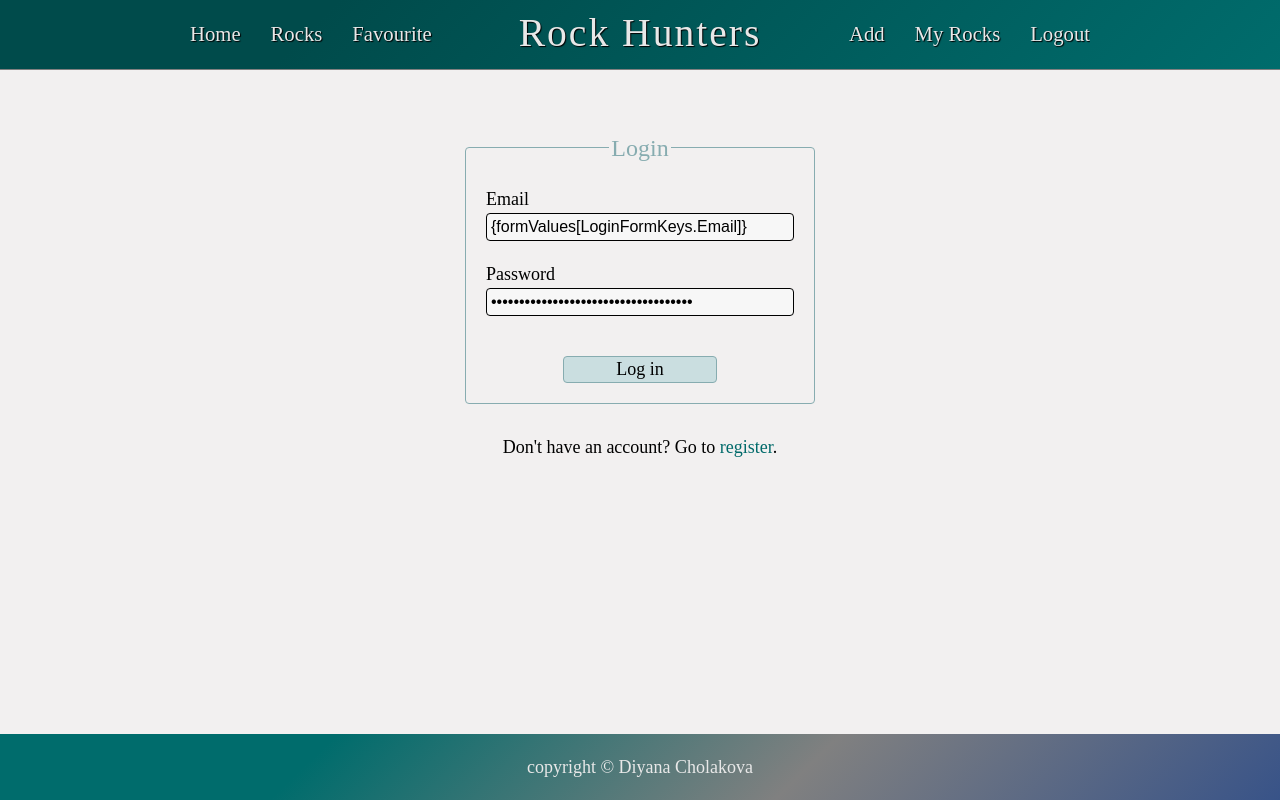
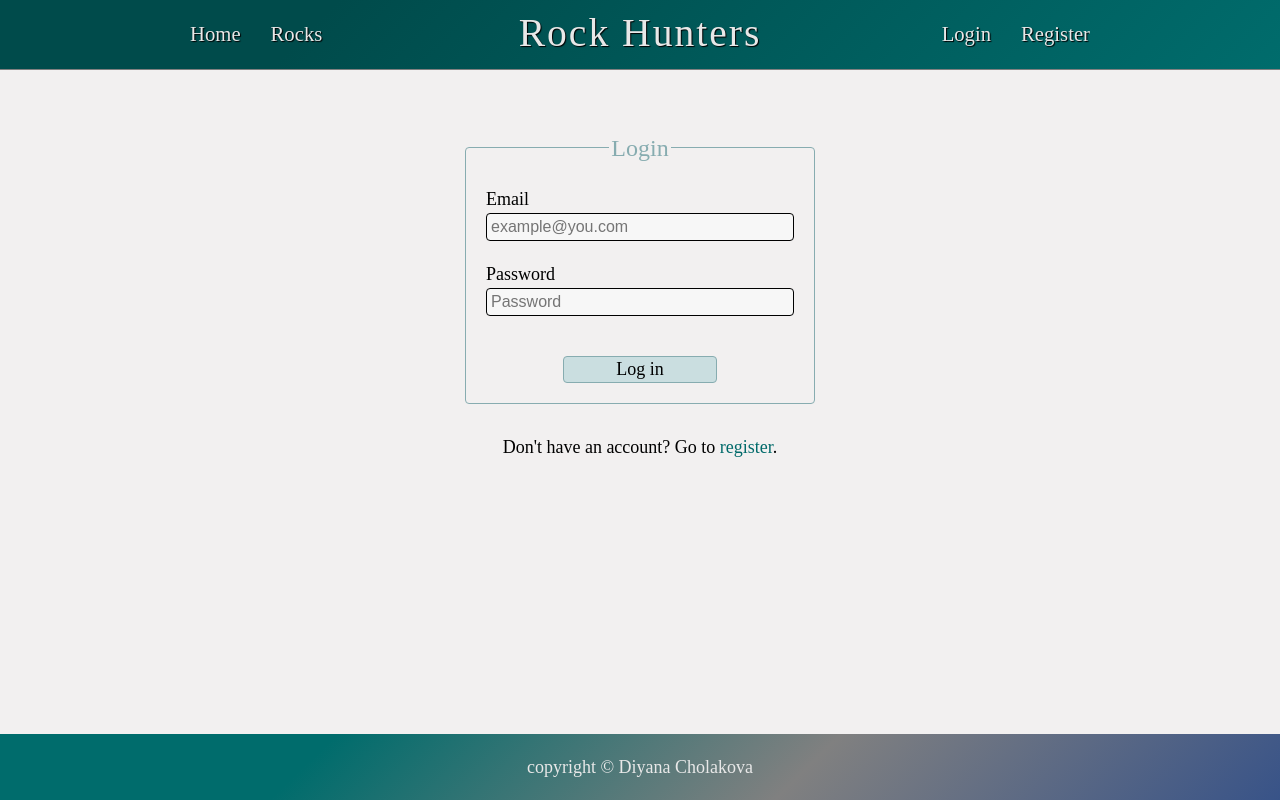
Before and after one commit to diynamix/RockHunters, an Angular app in the folder rock-hunters/: page /login in a window 1280 px wide. Built offline with nearby package versions, Linux system fonts and the light colour scheme; a web font is replaced by a local one.

Commit message:
added user service with dummy login ang logout

```diff
--- a/rock-hunters/src/app/core/header/header.component.html
+++ b/rock-hunters/src/app/core/header/header.component.html
@@ -39,7 +39,7 @@
                             <a href="#">My Rocks</a>
                         </li>
                         <li *ngIf="isLoggedIn" class="nav-item">
-                            <a href="#">Logout</a>
+                            <a (click)="logout()">Logout</a>
                         </li>
                     </ul>
                 </div>
--- a/rock-hunters/src/app/core/header/header.component.ts
+++ b/rock-hunters/src/app/core/header/header.component.ts
@@ -1,4 +1,6 @@
 import { Component } from '@angular/core';
+import { Router } from '@angular/router';
+import { UserService } from 'src/app/user/user.service';
 
 @Component({
   selector: 'app-header',
@@ -6,5 +8,14 @@ import { Component } from '@angular/core';
   styleUrls: ['./header.component.css']
 })
 export class HeaderComponent {
-  isLoggedIn = true;
+  constructor(private userService: UserService, private router: Router) {}
+
+  get isLoggedIn(): boolean {
+    return this.userService.isLogged;
+  }
+
+  logout() {
+    this.userService.logout();
+    this.router.navigate(['/home']);
+  }
 }
--- /dev/null
+++ b/rock-hunters/src/app/types/user.ts
@@ -0,0 +1,6 @@
+export interface User {
+    // _id: string,
+    email: string,
+    username: string,
+    password: string,
+}
--- a/rock-hunters/src/app/user/login/login.component.html
+++ b/rock-hunters/src/app/user/login/login.component.html
@@ -5,7 +5,7 @@
 
         <section class="form-section">
 
-            <form id="login-form" onSubmit={onSubmit}>
+            <form id="login-form" action="" method="">
 
                 <fieldset>
 
@@ -13,20 +13,19 @@
 
                     <div class="form-group">
                         <label htmlFor={LoginFormKeys.Email} class="form-label">Email</label>
-                        <input type="email" id="email" name={LoginFormKeys.Email} class="form-control"
-                            placeholder="example@you.com" value={formValues[LoginFormKeys.Email]} onChange={onChange}
-                            required />
+                        <input type="email" id="email" name="email" class="form-control" placeholder="example@you.com"
+                            required #inputEmail />
                     </div>
 
                     <div class="form-group">
                         <label htmlFor={LoginFormKeys.Password} class="form-label">Password</label>
-                        <input type="password" id="password" name={LoginFormKeys.Password} class="form-control"
-                            placeholder="Password" value={formValues[LoginFormKeys.Password]} onChange={onChange}
-                            required />
+                        <input type="password" id="password" name="password" class="form-control" placeholder="Password"
+                            required #inputPassword />
                     </div>
 
                     <div>
-                        <button id="login-submit" type="submit" class="sbm-btn">Log in</button>
+                        <button id="login-submit" type="submit" class="sbm-btn"
+                            (click)="login($event, inputEmail.value, inputPassword.value)">Log in</button>
                     </div>
                 </fieldset>
 
--- a/rock-hunters/src/app/user/login/login.component.ts
+++ b/rock-hunters/src/app/user/login/login.component.ts
@@ -1,4 +1,5 @@
 import { Component } from '@angular/core';
+import { UserService } from '../user.service';
 
 @Component({
   selector: 'app-login',
@@ -6,5 +7,10 @@ import { Component } from '@angular/core';
   styleUrls: ['./login.component.css']
 })
 export class LoginComponent {
+  constructor(private userService: UserService) {}
 
+  login(event: Event, email: string, password: string) {
+    event.preventDefault();
+    this.userService.login();
+  }
 }
--- /dev/null
+++ b/rock-hunters/src/app/user/user.service.ts
@@ -0,0 +1,39 @@
+import { Injectable } from '@angular/core';
+import { User } from '../types/user';
+
+@Injectable({
+  providedIn: 'root'
+})
+export class UserService {
+  user: User | undefined;
+  USER_KEY = '[user]';
+
+  get isLogged(): boolean {
+    return !!this.user;
+  }
+
+  constructor() {
+    try {
+      const lsUser = localStorage.getItem(this.USER_KEY) || '';
+      this.user = JSON.parse(lsUser);
+    } catch (err) {
+      this.user = undefined;
+      // localStorage.removeItem(this.USER_KEY);
+    }
+  }
+
+  login() {
+    this.user = {
+      email: 'pinko@panther.pink',
+      username: 'Pinko',
+      password: '123'
+    }
+
+    localStorage.setItem(this.USER_KEY, JSON.stringify(this.user));
+  }
+
+  logout() {
+    this.user = undefined;
+    localStorage.removeItem(this.USER_KEY);
+  }
+}
--- a/rock-hunters/src/styles.css
+++ b/rock-hunters/src/styles.css
@@ -88,6 +88,7 @@ img {
 
 a {
     text-decoration: none;
+    cursor: pointer;
     color: #006A6A;
 }
 
```
